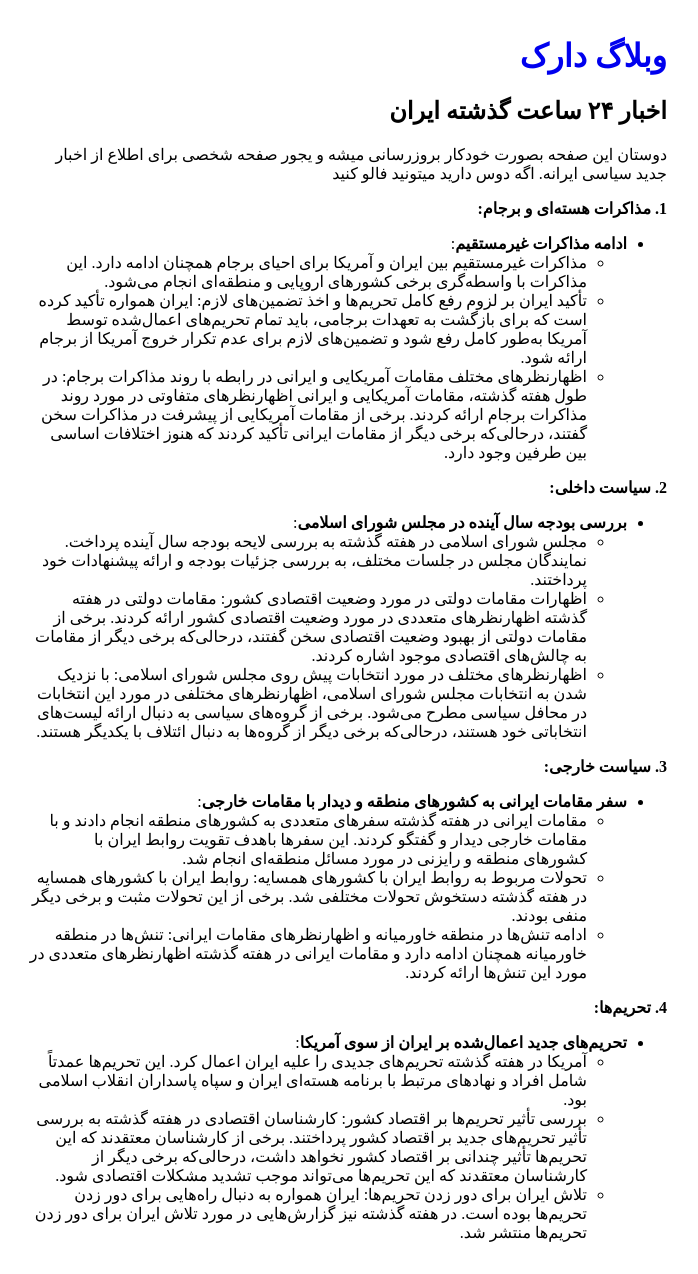
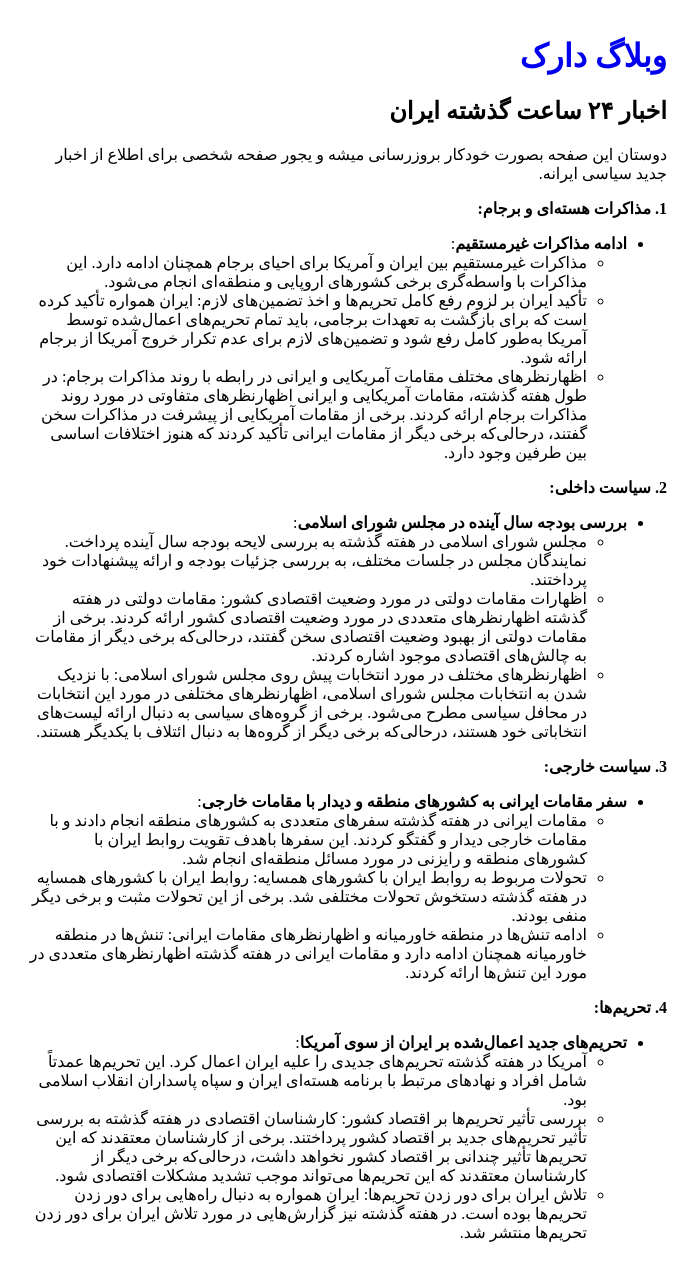
Before and after one commit to darkblog/darkblog.github.io, a Jekyll site: the page built from _posts/2025-2-2-9.md, in a window 1280 px wide. Shown: the whole page, without its empty margins (293-991 px from the left). Built offline with Jekyll 4.4.1, drawn with Linux system fonts in a browser that asks for light colours.

Commit message:
Update 2025-2-2-9.md

```diff
--- a/_posts/2025-2-2-9.md
+++ b/_posts/2025-2-2-9.md
@@ -3,7 +3,7 @@
 title: اخبار ۲۴ ساعت گذشته ایران
 ---
 
-دوستان این صفحه بصورت خودکار بروزرسانی میشه و یجور صفحه شخصی برای اطلاع از اخبار جدید سیاسی ایرانه. اگه دوس دارید میتونید فالو کنید
+دوستان این صفحه بصورت خودکار بروزرسانی میشه و یجور صفحه شخصی برای اطلاع از اخبار جدید سیاسی ایرانه.
 
 **1. مذاکرات هسته‌ای و برجام:**
 
```
